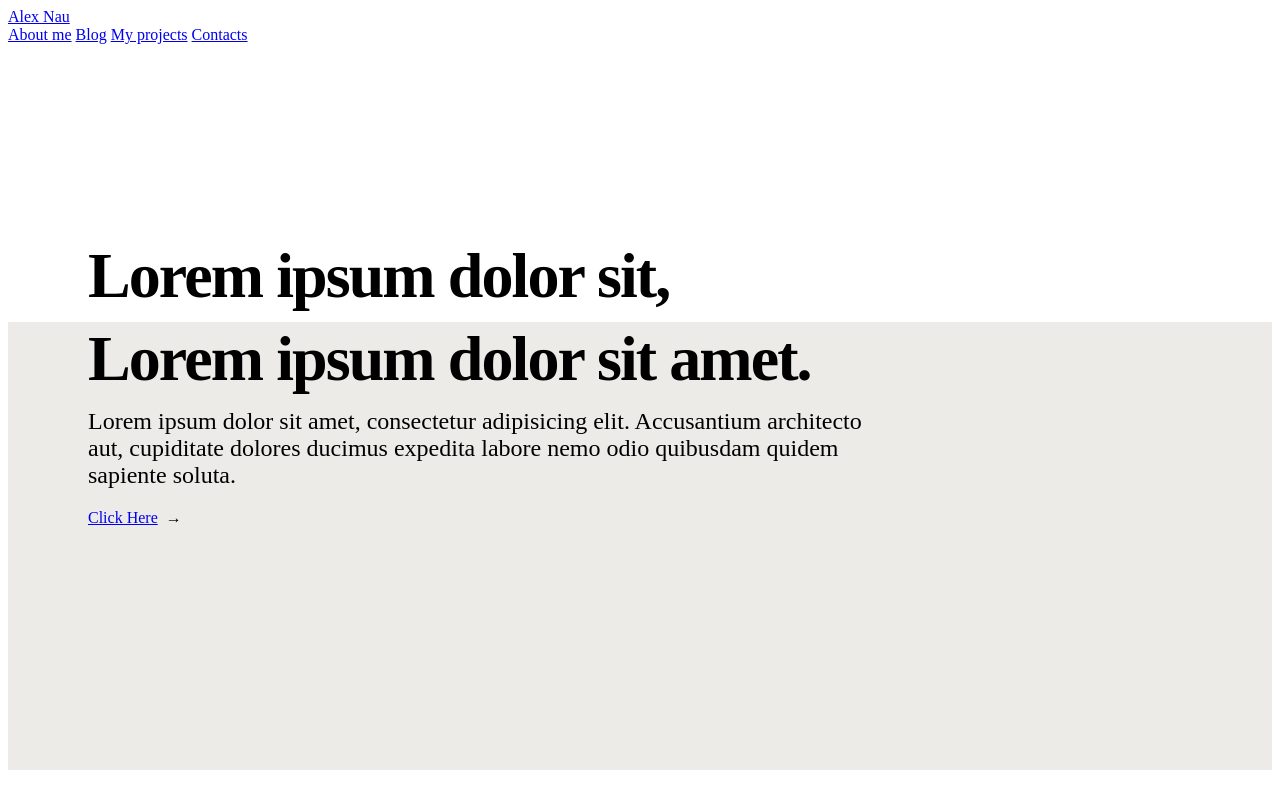
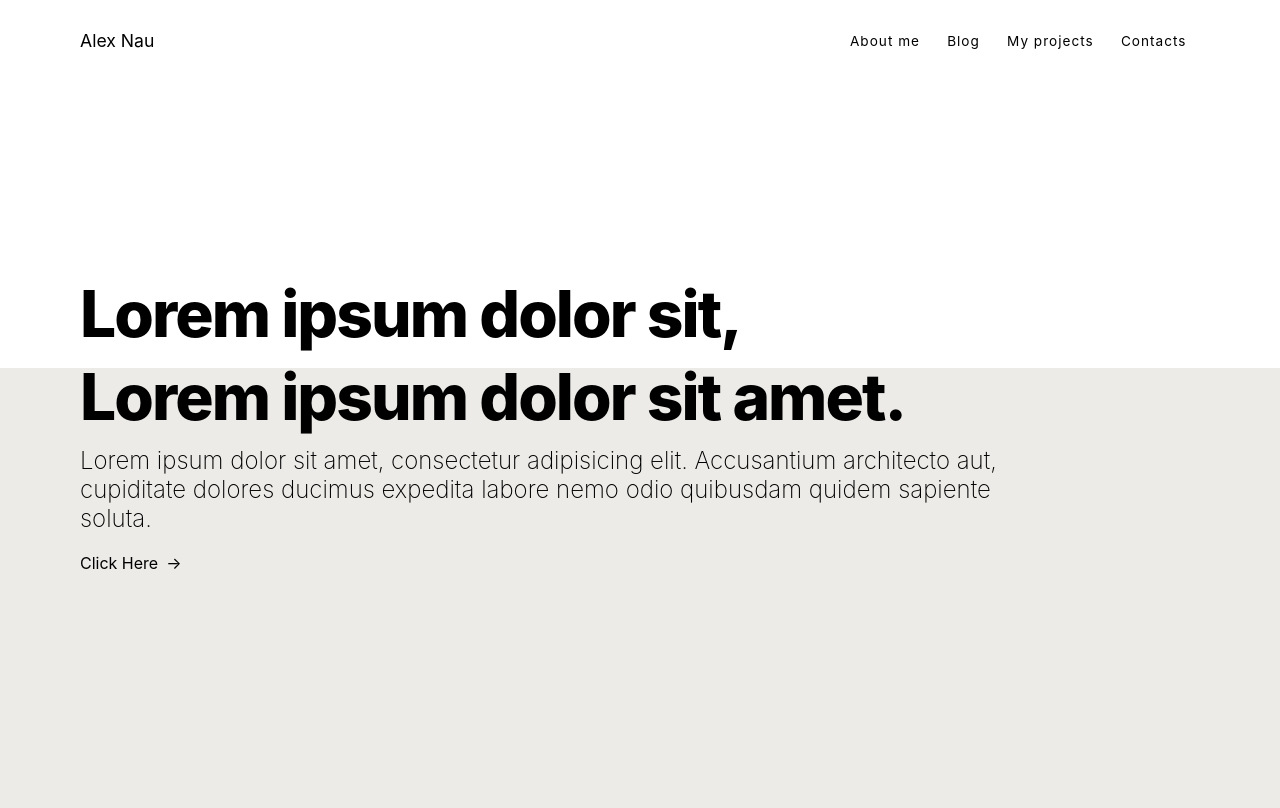
Before and after one commit to LLlupo/svelte-test, a SvelteKit app: page / in a window 1280 px wide. Shown: the top 808 px of the page. Built offline with nearby package versions, Linux system fonts and the light colour scheme.

Commit message:
NavAndMainAdd

```diff
--- a/src/app.html
+++ b/src/app.html
@@ -5,6 +5,62 @@
 		<link rel="icon" href="%sveltekit.assets%/favicon.png" />
 		<meta name="viewport" content="width=device-width" />
 		%sveltekit.head%
+		<style>
+			body {
+				background-position: left top;
+				font-family: 'Inter', sans-serif;
+				margin: 0;
+				background-repeat: no-repeat;
+			}
+
+			* {
+				box-sizing: border-box;
+			}
+
+			a {
+				text-decoration: none;
+				color: black;
+			}
+
+			nav {
+				position: sticky;
+				top: 0;
+				left: 0;
+				right: 0;
+				margin: 0 80px 0 80px;
+				padding-top: 2rem;
+				padding-bottom: 2rem;
+			}
+
+			nav .nav-container {
+				display: flex;
+				justify-content: space-between;
+				align-items: center;
+			}
+
+			.nav-links {
+				display: flex;
+				justify-content: flex-end;
+				align-items: center;
+				margin: -1em 0;
+				flex: 1 0 auto;
+			}
+
+			.nav-links .link {
+				position: relative;
+				margin: 1em;
+				font-size: 0.85rem;
+				letter-spacing: 1px;
+				color: black;
+			}
+
+			.nav-logo {
+				position: relative;
+				line-height: 1;
+				font-size: 1.1rem;
+				color: black;
+			}
+		</style>
 	</head>
 	<body data-sveltekit-preload-data="hover">
 		<div style="display: contents">%sveltekit.body%</div>
--- a/src/routes/+page.svelte
+++ b/src/routes/+page.svelte
@@ -1,5 +1,5 @@
 <svelte:head>
-    <title>Имя Фамилия</title>
+    <title>Alex Nau</title>
 </svelte:head>
 <div class="container">
     <div class="info">
@@ -59,8 +59,7 @@
         margin-top: 0.50rem;
     }
     .background-div {
-        background-color:
-   #ecebe8;
+        background-color:#ecebe8;
         width: 100%;
         height: 56vh;
         margin: -205px auto;
```
